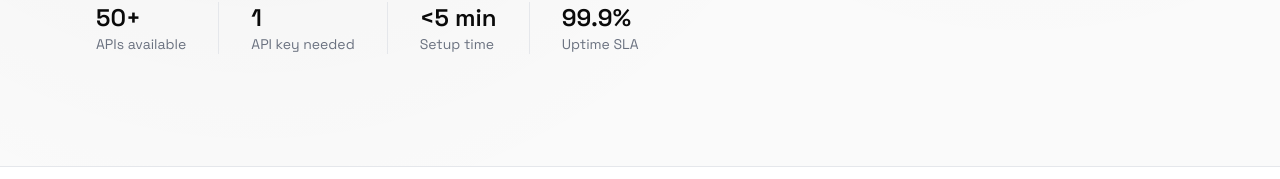
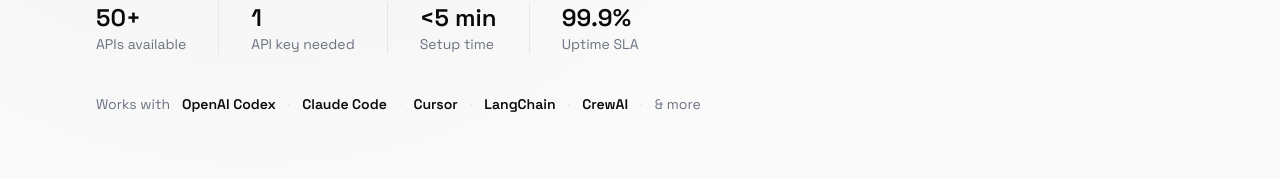
Before and after one commit to hmadhsan/callio, a Next.js app: page / in a window 1280 px wide. Shown: the part 621-800 px from the top of the page. Built offline with nearby package versions, Linux system fonts and the light colour scheme; no server answers.

Commit message:
add Works with compatibility bar to homepage hero

```diff
--- a/src/app/page.tsx
+++ b/src/app/page.tsx
@@ -124,10 +124,24 @@ export default function Home() {
               <div className="text-[var(--muted)]">Uptime SLA</div>
             </div>
           </div>
+
+          {/* Works with bar */}
+          <div className="mt-10 flex items-center gap-3 text-sm text-[var(--muted)]">
+            <span>Works with</span>
+            <span className="font-semibold text-[var(--ink)]">OpenAI Codex</span>
+            <span className="text-[var(--line)]">·</span>
+            <span className="font-semibold text-[var(--ink)]">Claude Code</span>
+            <span className="text-[var(--line)]">·</span>
+            <span className="font-semibold text-[var(--ink)]">Cursor</span>
+            <span className="text-[var(--line)]">·</span>
+            <span className="font-semibold text-[var(--ink)]">LangChain</span>
+            <span className="text-[var(--line)]">·</span>
+            <span className="font-semibold text-[var(--ink)]">CrewAI</span>
+            <span className="text-[var(--line)]">·</span>
+            <span>& more</span>
+          </div>
         </div>
       </section>
-
-      {/* ── How it works ── */}
       <section id="how" className="py-20 sm:py-24 bg-white border-t border-[var(--line)]">
         <div className="max-w-6xl mx-auto px-5 sm:px-8">
           <div className="text-center mb-14">
```
